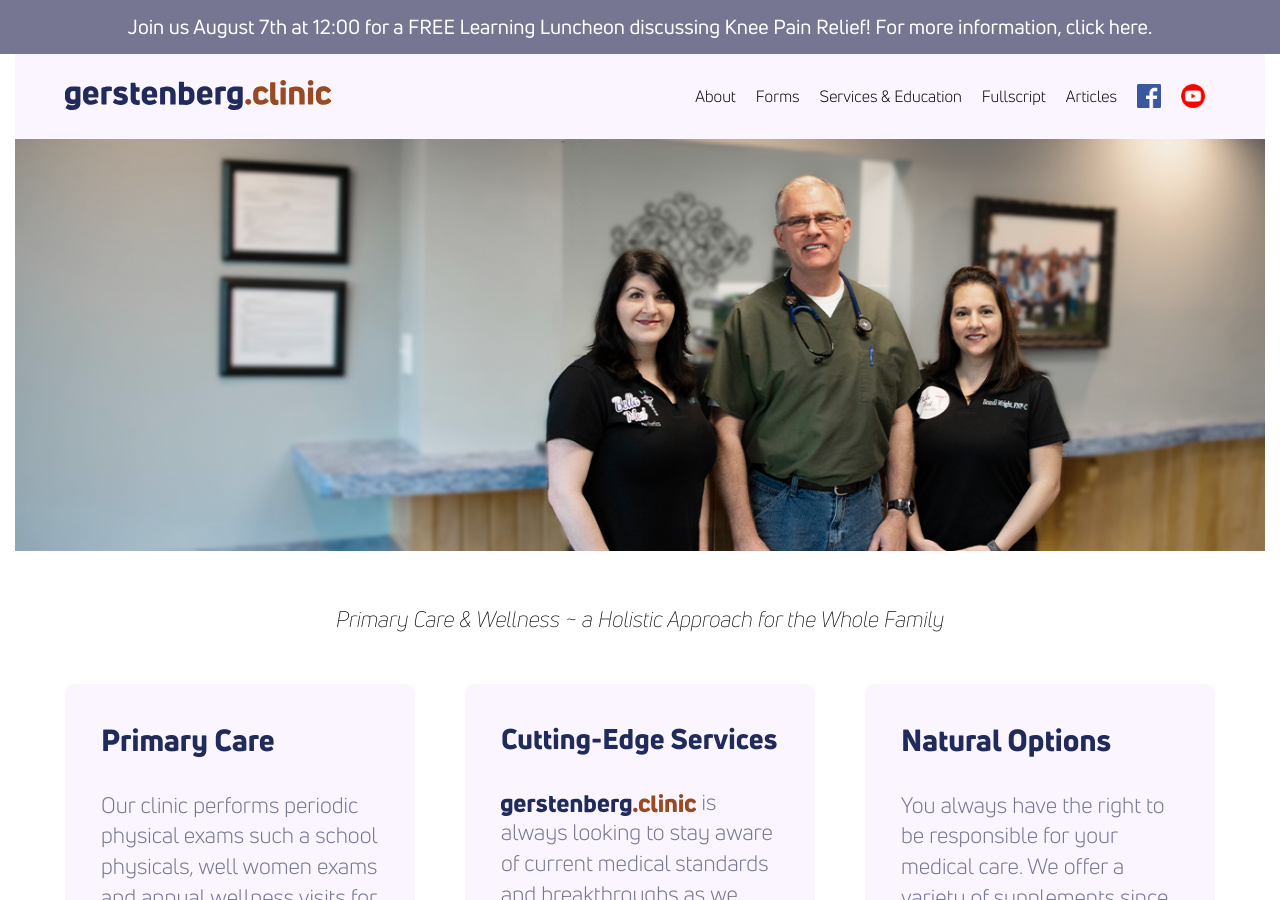
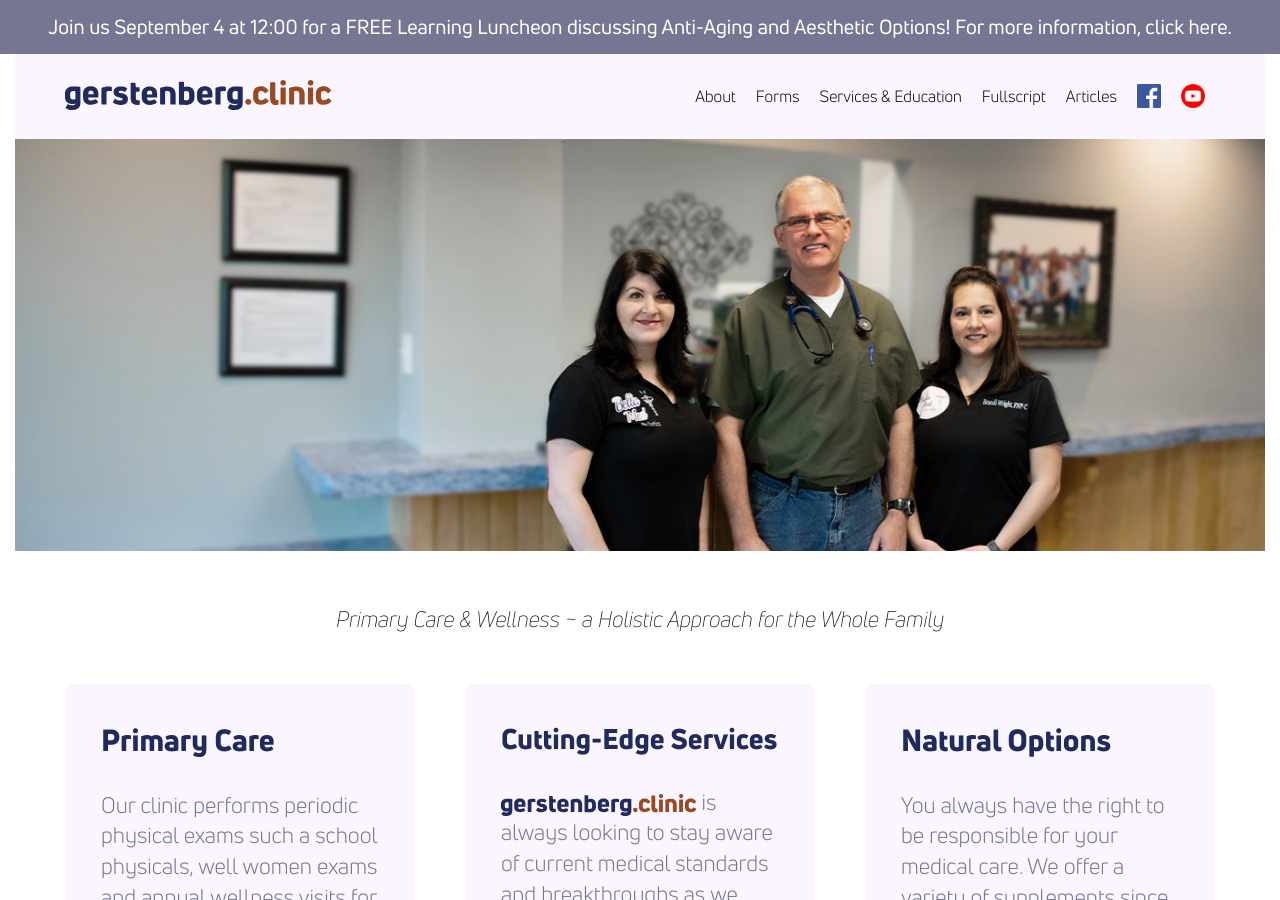
Before and after one commit to theneverwoods/gerstenberg.clinic, a Jekyll site: the page built from index.html, in a window 1280 px wide and 900 px high. Built offline with Jekyll 4.4.1, drawn with Linux system fonts in a browser that asks for light colours; comment, search, counter and statistics services are not loaded.

Commit message:
Update default.html

```diff
--- a/_layouts/default.html
+++ b/_layouts/default.html
@@ -36,7 +36,7 @@
 
       <!-- BANNER NOTIFICATION  /-->
     <div class="dark" style="text-align: center;">
-      <a href="http://gerstenberg.clinic/luncheon" target="_blank"><h1 style="display: inline-block; font-weight: normal;">Join us August 7th at 12:00 for a FREE Learning Luncheon discussing Knee Pain Relief! For more information, click here.</h1></a>
+      <a href="http://gerstenberg.clinic/luncheon" target="_blank"><h1 style="display: inline-block; font-weight: normal;">Join us September 4 at 12:00 for a FREE Learning Luncheon discussing Anti-Aging and Aesthetic Options! For more information, click here.</h1></a>
     </div>
 
 
```
